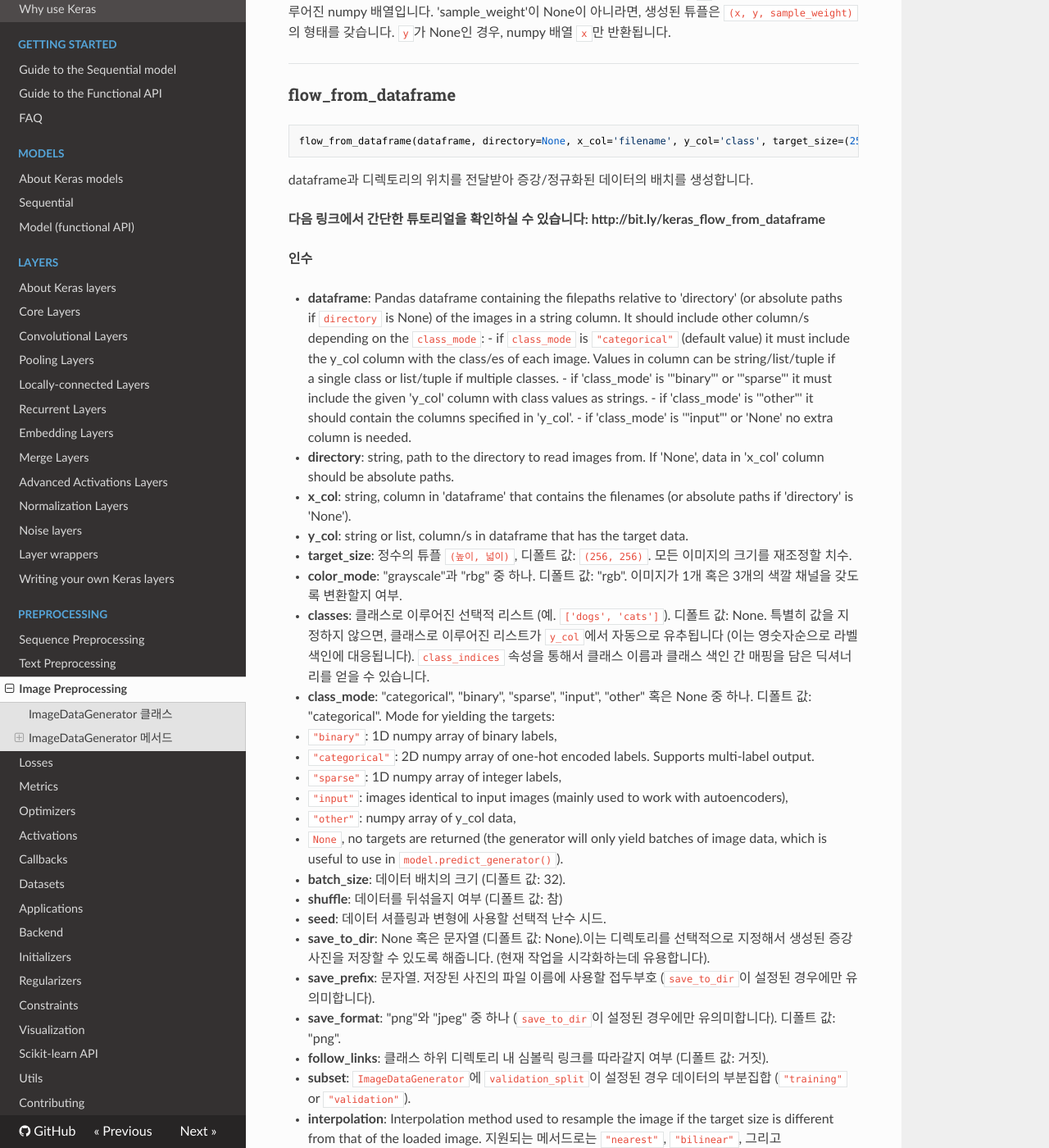
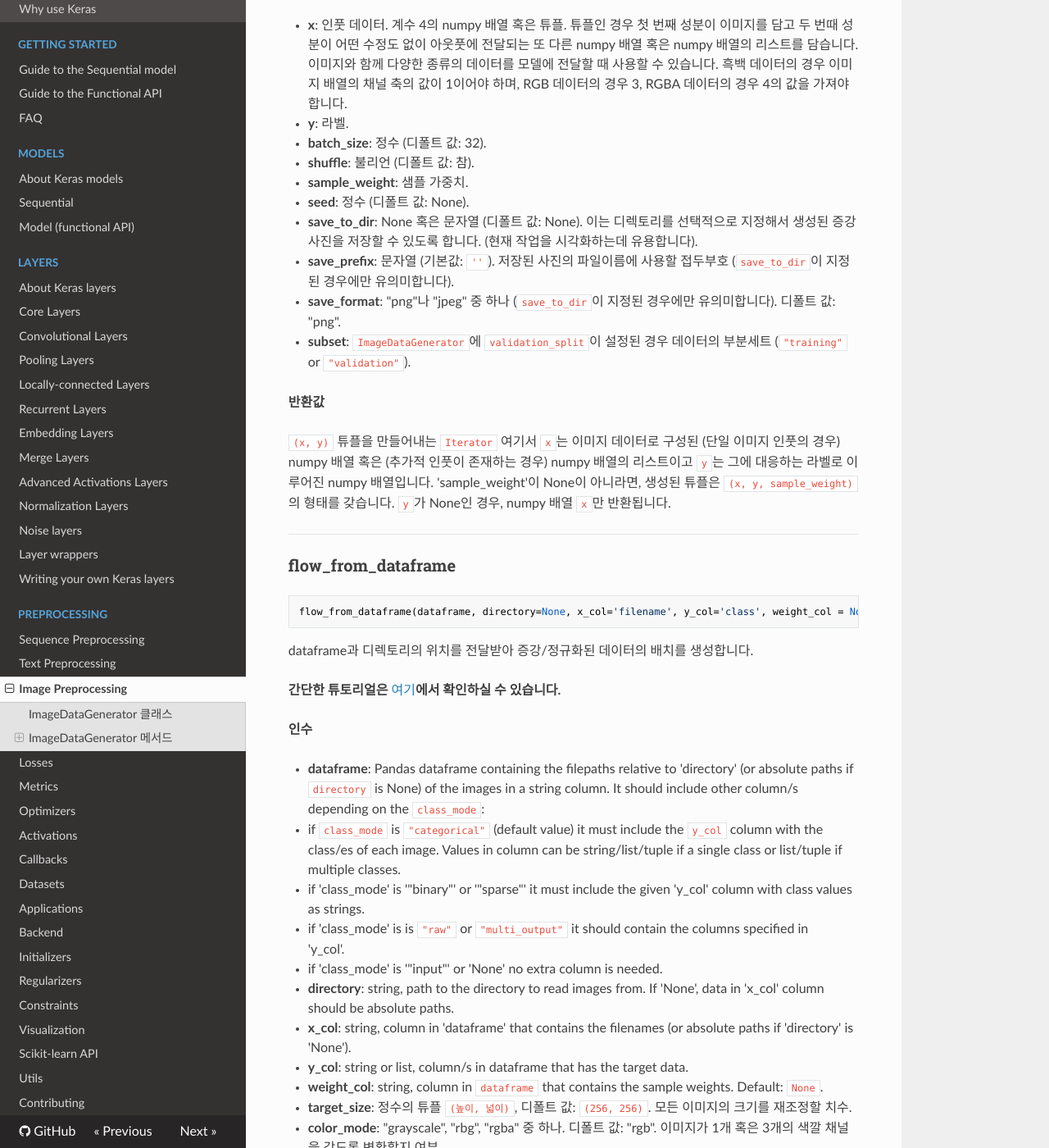
Before and after one commit to keras-team/keras-docs-ko, an MkDocs documentation site: the page built from sources/preprocessing/image.md, in a window 1280 px wide and 1400 px high, scrolled down 5316 px. Shown: the whole window at 82% size. Built offline with MkDocs 1.6.1, drawn with Linux system fonts in a browser that asks for light colours; nearby versions of some CDN libraries; some of the changed text lies outside the part shown.

Commit message:
Update New_version_image
#113
원문비교 후 새로운 버전의 image 파일입니다.

````diff
--- a/sources/preprocessing/image.md
+++ b/sources/preprocessing/image.md
@@ -1,11 +1,11 @@
 
 # 이미지 전처리
 
-<span style="float:right;">[[source]](https://github.com/keras-team/keras/blob/master/keras/preprocessing/image.py#L233)</span>
+<span style="float:right;">[[source]](https://github.com/keras-team/keras/blob/master/keras/preprocessing/image.py#L238)</span>
 ## ImageDataGenerator 클래스
 
 ```python
-keras.preprocessing.image.ImageDataGenerator(featurewise_center=False, samplewise_center=False, featurewise_std_normalization=False, samplewise_std_normalization=False, zca_whitening=False, zca_epsilon=1e-06, rotation_range=0, width_shift_range=0.0, height_shift_range=0.0, brightness_range=None, shear_range=0.0, zoom_range=0.0, channel_shift_range=0.0, fill_mode='nearest', cval=0.0, horizontal_flip=False, vertical_flip=False, rescale=None, preprocessing_function=None, data_format=None, validation_split=0.0, dtype=None)
+keras.preprocessing.image.ImageDataGenerator(featurewise_center=False, samplewise_center=False, featurewise_std_normalization=False, samplewise_std_normalization=False, zca_whitening=False, zca_epsilon=1e-06, rotation_range=0, width_shift_range=0.0, height_shift_range=0.0, brightness_range=None, shear_range=0.0, zoom_range=0.0, channel_shift_range=0.0, fill_mode='nearest', cval=0.0, horizontal_flip=False, vertical_flip=False, rescale=None, preprocessing_function=None, data_format='channels_last', validation_split=0.0, dtype='float32')
 ```
 
 실시간 데이터 증강을 사용해서 텐서 이미지 데이터 배치를 생성합니다.
@@ -19,8 +19,8 @@
 - __featurewise_std_normalization__: 불리언.
     인풋을 각 특성 내에서 데이터셋의 표준편차로 나눕니다.
 - __samplewise_std_normalization__: 불리언. 각 인풋을 표준편차로 나눕니다.
+- __zca_whitening__: 불리언. 영위상 성분분석 백색화를 적용할지 여부입니다.
 - __zca_epsilon__: 영위상 성분분석 백색화의 엡실론 값. 디폴트 값은 1e-6입니다.
-- __zca_whitening__: 불리언. 영위상 성분분석 백색화를 적용할지 여부입니다.
 - __rotation_range__: 정수. 무작위 회전의 각도 범위입니다.
 - __width_shift_range__: 부동소수점, 1D 형태의 유사배열 혹은 정수
     - 부동소수점: < 1인 경우 전체 가로넓이에서의 비율, >= 1인 경우 픽셀의 개수입니다.
@@ -82,6 +82,7 @@
     따로 설정을 바꾸지 않았다면, "channels_last"가 초기값입니다.
 - __validation_split__: 부동소수점. (엄격히 0과 1사이의 값으로) 검증의 용도로 남겨둘
     남겨둘 이미지의 비율입니다.
+- __interpolation_order__: int, order to use for the spline interpolation. Higher is slower
 - __dtype__: 생성된 배열에 사용할 자료형.
 
 __예시__
@@ -189,6 +190,42 @@
     epochs=50)
 ```
 
+Example of using ```.flow_from_dataframe(dataframe, directory,
+                                         x_col, y_col)```:
+
+```python
+
+train_df = pandas.read_csv("./train.csv")
+valid_df = pandas.read_csv("./valid.csv")
+train_datagen = ImageDataGenerator(
+        rescale=1./255,
+        shear_range=0.2,
+        zoom_range=0.2,
+        horizontal_flip=True)
+test_datagen = ImageDataGenerator(rescale=1./255)
+train_generator = train_datagen.flow_from_dataframe(
+        dataframe=train_df,
+        directory='data/train',
+        x_col="filename",
+        y_col="class",
+        target_size=(150, 150),
+        batch_size=32,
+        class_mode='binary')
+validation_generator = test_datagen.flow_from_dataframe(
+        dataframe=valid_df,
+        directory='data/validation',
+        x_col="filename",
+        y_col="class",
+        target_size=(150, 150),
+        batch_size=32,
+        class_mode='binary')
+model.fit_generator(
+        train_generator,
+        steps_per_epoch=2000,
+        epochs=50,
+        validation_data=validation_generator,
+        validation_steps=800)
+```
 
 ---
 ## ImageDataGenerator 메서드
@@ -314,41 +351,42 @@
 
 
 ```python
-flow_from_dataframe(dataframe, directory=None, x_col='filename', y_col='class', target_size=(256, 256), color_mode='rgb', classes=None, class_mode='categorical', batch_size=32, shuffle=True, seed=None, save_to_dir=None, save_prefix='', save_format='png', subset=None, interpolation='nearest', drop_duplicates=True)
+flow_from_dataframe(dataframe, directory=None, x_col='filename', y_col='class', weight_col = None, target_size=(256, 256), color_mode='rgb', classes=None, class_mode='categorical', batch_size=32, shuffle=True, seed=None, save_to_dir=None, save_prefix='', save_format='png', subset=None, interpolation='nearest', validate_filenames=True)
 ```
 
 
 dataframe과 디렉토리의 위치를 전달받아 증강/정규화된 데이터의 배치를 생성합니다.
 
-__다음 링크에서 간단한 튜토리얼을 확인하실 수 있습니다: http://bit.ly/keras_flow_from_dataframe__
+**간단한 튜토리얼은** [여기](http://bit.ly/keras_flow_from_dataframe)**에서 확인하실 수 있습니다.**
 
 
 __인수__
 
-- __dataframe__: Pandas dataframe containing the filepaths relative to 'directory' (or absolute paths
-if `directory` is None) of the images in a string column. It should include other column/s
-depending on the `class_mode`: - if `class_mode` is `"categorical"` (default value) it must include
-the y_col column with the class/es of each image. Values in column can be string/list/tuple if
-a single class or list/tuple if multiple classes. - if 'class_mode' is '"binary"' or '"sparse"' it must   include the given 'y_col' column with class values as strings. - if 'class_mode' is '"other"' it
-should contain the columns specified in 'y_col'. - if 'class_mode' is '"input"' or 'None' no extra
-column is needed.
-- __directory__: string, path to the directory to read images from. If 'None', data in 'x_col' column
-should be absolute paths.
+- __dataframe__: Pandas dataframe containing the filepaths relative to 'directory' (or absolute paths if `directory` is None) of the images in a string column. It should include other column/s depending on the `class_mode`:
+  - if `class_mode` is `"categorical"` (default value) it must include  the `y_col` column with the
+  class/es of each image. Values in column can be string/list/tuple if a single class or list/tuple
+  if multiple classes.
+  - if 'class_mode' is '"binary"' or '"sparse"' it must include the given 'y_col' column with class
+  values as strings.
+  - if 'class_mode' is is `"raw"` or `"multi_output"` it should contain the columns specified in
+  'y_col'.
+  - if 'class_mode' is '"input"' or 'None' no extra column is needed.
+- __directory__: string, path to the directory to read images from. If 'None', data in 'x_col' column should be absolute paths.
 - __x_col__: string, column in 'dataframe' that contains the filenames (or absolute paths if 'directory' is 'None').
 - __y_col__: string or list, column/s in dataframe that has the target data.
+- __weight_col__: string, column in `dataframe` that contains the sample weights. Default: `None`.
 - __target_size__: 정수의 튜플 `(높이, 넓이)`, 디폴트 값: `(256, 256)`. 모든 이미지의 크기를 재조정할 치수.
-- __color_mode__: "grayscale"과 "rbg" 중 하나. 디폴트 값: "rgb". 이미지가 1개 혹은 3개의 색깔 채널을 갖도록
-  변환할지 여부.
-- __classes__: 클래스로 이루어진 선택적 리스트 (예. `['dogs', 'cats']`). 디폴트 값: None. 특별히 값을 지정하지 않으면,   클래스로 이루어진 리스트가 `y_col`에서 자동으로 유추됩니다 (이는 영숫자순으로 라벨 색인에 대응됩니다).    `class_indices` 속성을 통해서 클래스 이름과 클래스 색인 간 매핑을 담은 딕셔너리를 얻을 수 있습니다.
-- __class_mode__: "categorical", "binary", "sparse", "input", "other" 혹은 None 중 하나. 디폴트 값: "categorical".
+- __color_mode__: "grayscale", "rbg", "rgba" 중 하나. 디폴트 값: "rgb". 이미지가 1개 혹은 3개의 색깔 채널을 갖도록 변환할지 여부.
+- __classes__: 클래스로 이루어진 선택적 리스트 (예. `['dogs', 'cats']`). 디폴트 값: None. 특별히 값을 지정하지 않으면, 클래스로 이루어진 리스트가 `y_col`에서 자동으로 유추됩니다. (이는 영숫자순으로 라벨 색인에 대응됩니다). `class_indices` 속성을 통해서 클래스 이름과 클래스 색인 간 매핑을 담은 딕셔너리를 얻을 수 있습니다.
+- __class_mode__: "binary", "categorical", "input", "multi_output", "raw", "sparse" 혹은 None 중 하나. 디폴트 값: "categorical".
   Mode for yielding the targets:
   - `"binary"`: 1D numpy array of binary labels,
   - `"categorical"`: 2D numpy array of one-hot encoded labels. Supports multi-label output.
+  - `"input"`: images identical to input images (mainly used to work with autoencoders),
+  - `"multi_output"`: list with the values of the different columns,
+  - `"raw"`: numpy array of values in `y_col` column(s),
   - `"sparse"`: 1D numpy array of integer labels,
-  - `"input"`: images identical to input images (mainly used to work with autoencoders),
-  - `"other"`: numpy array of y_col data,
-  - `None`, no targets are returned (the generator will only yield batches of image data, which is
-  useful to use in `model.predict_generator()`).
+  - `None`, no targets are returned (the generator will only yield batches of image data, which is      useful to use in `model.predict_generator()`).
 - __batch_size__: 데이터 배치의 크기 (디폴트 값: 32).
 - __shuffle__: 데이터를 뒤섞을지 여부 (디폴트 값: 참)
 - __seed__: 데이터 셔플링과 변형에 사용할 선택적 난수 시드.
@@ -359,9 +397,8 @@
 - __follow_links__: 클래스 하위 디렉토리 내 심볼릭 링크를 따라갈지 여부 (디폴트 값: 거짓).
 - __subset__: `ImageDataGenerator`에 `validation_split`이 설정된 경우 데이터의 부분집합 (`"training"` or `"validation"`).
 - __interpolation__: Interpolation method used to resample the image if the target size is different from that of the loaded image. 지원되는 메서드로는 `"nearest"`, `"bilinear"`, 그리고 `"bicubic"`이 있습니다.
-PIL 버전 1.1.3 이상이 설치된 경우, `"lanczos"`도 지원됩니다. PIL 버전 3.4.0 이상이 설치된 경우, `"box"`와
-`"hamming"` 또한 지원됩니다. 디폴트 값으로 `"nearest"`가 사용됩니다.
-- __drop_duplicates__: Boolean, whether to drop duplicate rows based on filename.
+PIL 버전 1.1.3 이상이 설치된 경우, `"lanczos"`도 지원됩니다. PIL 버전 3.4.0 이상이 설치된 경우, `"box"`와 `"hamming"` 또한 지원됩니다. 디폴트 값으로 `"nearest"`가 사용됩니다.
+- __validate_filenames__: Boolean, whether to validate image filenames in `x_col`. If `True`, invalid images will be ignored. Disabling this option can lead to speed-up in the execution of this function. Default: `True`.
 
 __반환값__
 
@@ -415,13 +452,13 @@
         동일한 이미지입니다 (주로 자동 인코더와 함께 사용합니다).
     - None의 경우, 어떤 라벨되 반환되지 않습니다
       (생성자가 이미지 데이터의 배치만 만들기 때문에,
-      `model.predict_generator()`,
-      `model.evaluate_generator()` 등과 함께 사용하는 것이 유용합니다).
+      `model.predict_generator()`을 사용하는 것이 유용합니다).
       class_mode가 None일 경우,
       제대로 작동하려면 데이터가 `directory` 내 하위 디렉토리에
       위치해야 한다는 점을 유의하십시오.
 - __batch_size__: 데이터 배치의 크기 (디폴트 값: 32).
 - __shuffle__: 데이터를 뒤섞을지 여부 (디폴트 값: 참)
+               If set to False, sorts the data in alphanumeric order.
 - __seed__: 데이터 셔플링과 변형에 사용할 선택적 난수 시드.
 - __save_to_dir__: None 혹은 문자열 (디폴트 값: None).
     이는 디렉토리를 선택적으로 지정해서
````
Also changed, not shown: other parts of sources/preprocessing/image.md (+2 -2 lines).
